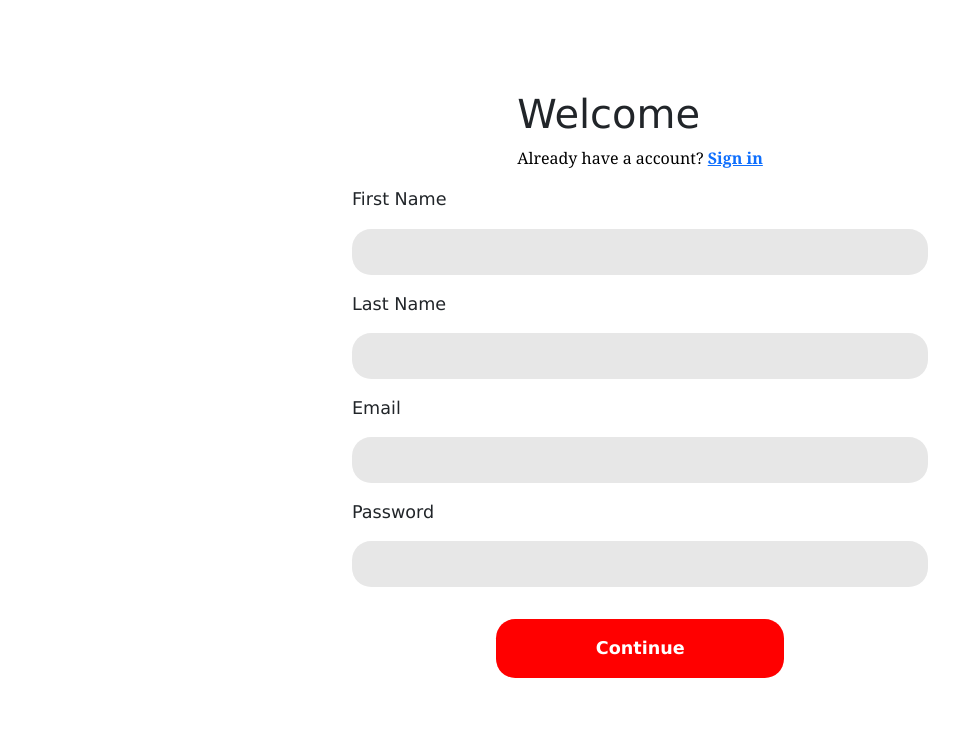
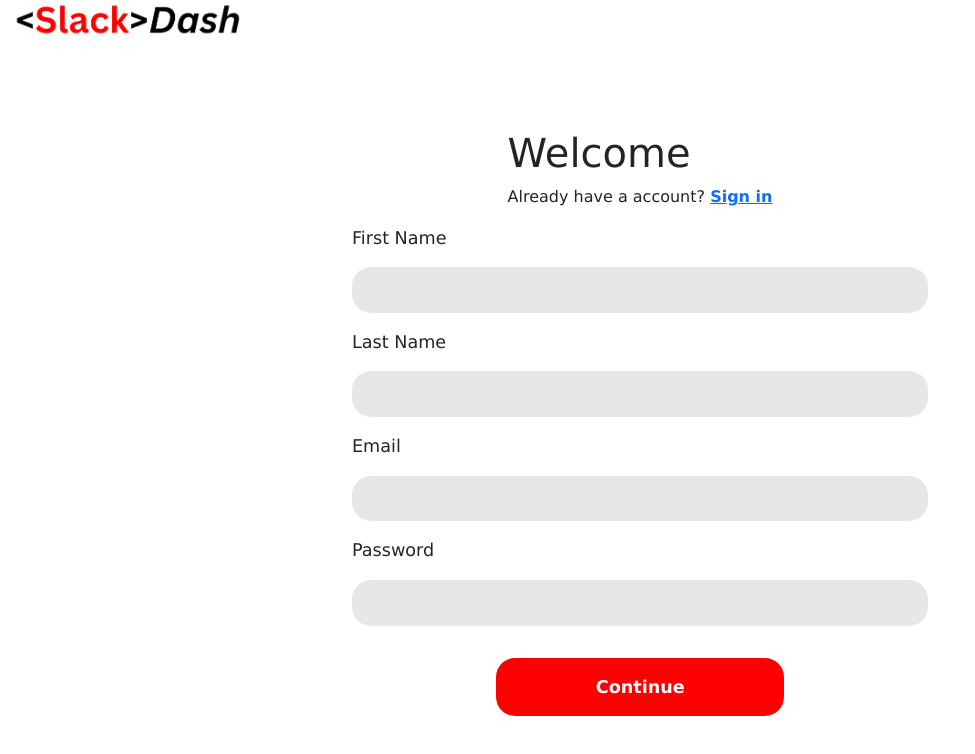
Before and after one commit to ChidimmaOfodum/WM4--Final-Project--SlackDash, a React (Create React App) app in the folder client/: page /signup in a window 1280 px wide. Shown: the top 754 px of the page, without its empty margins (0-975 px from the left). Built offline with nearby package versions, Linux system fonts and the light colour scheme.

Commit message:
logo: added

```diff
--- a/client/src/App.js
+++ b/client/src/App.js
@@ -6,6 +6,7 @@ import StudentView from "./pages/StudentView";
 import Dashboard from "./pages/Dashboard";
 import Login from "./pages/Login";
 import SignUp from "./pages/SignUp";
+// import LandingPage from './pages/LandingPage'
 
 const App = () => (
 	<Routes>
@@ -15,6 +16,7 @@ const App = () => (
 		<Route path= "/dashboard" element = {<Dashboard /> } />
 		<Route path= "/login" element = {<Login /> } />
 		<Route path= "/signup" element = {<SignUp /> } />
+		{/* <Route path="/landingpage" element ={<LandingPage />} /> */}
 	</Routes>
 );
 
--- a/client/src/pages/Login.js
+++ b/client/src/pages/Login.js
@@ -1,14 +1,20 @@
 import React, { useState, useEffect } from 'react';
+import { Link } from "react-router-dom"
 import LoginForm from '../Components/LoginPage/LoginForm';
+import SlackDashLogo from '../Components/LandingPage/SlackDashLogo.png'
+
 
 function Login() {
   return (
+    <>
+    <Link to="/landingpage"></Link><img src={SlackDashLogo} alt="SlackDash" className="slackdash-logo"/>
     <main className='loginPage'>
       <div className='LoginLogo'>
           <h1>Login</h1>
       </div>
       <LoginForm />
     </main>
+    </>
   )
 }
 
--- a/client/src/pages/SignUp.css
+++ b/client/src/pages/SignUp.css
@@ -9,19 +9,8 @@
 }
 
 /* Login Logo */
-.LoginLogo {
-	height: 15vh;
-	display: flex;
-	align-items: center;
-	justify-content: center;
-}
-.LoginLogo p {
-	font-family: Cambria, Cochin, Georgia, Times, "Times New Roman", serif;
-	color: black;
-}
-.signUpMsg {
-	font-family: Cambria, Cochin, Georgia, Times, "Times New Roman", serif;
-	color: black;
+.slackdash-logo{
+	width: 20%;
 }
 
 /* Details section */
--- a/client/src/pages/SignUp.js
+++ b/client/src/pages/SignUp.js
@@ -1,9 +1,12 @@
 import React, { useState, useEffect } from "react";
 import { Link } from "react-router-dom";
 import SignUpForm from "../Components/SignUpPage/SignUpForm";
+import SlackDashLogo from '../Components/LandingPage/SlackDashLogo.png'
 
 function SignUp() {
 	return (
+		<>
+		<Link to="/landingpage"></Link><img src={SlackDashLogo} alt="SlackDash" className="slackdash-logo"/>
 		<main className="SignUpPage">
 			<div className="signup-header">
 				<h1>Welcome</h1>
@@ -16,6 +19,7 @@ function SignUp() {
 			</div>
 			<SignUpForm />
 		</main>
+		</>
 	);
 }
 
```
Also changed, not shown: 1 other file (tests, documents, lock files or other folders).
